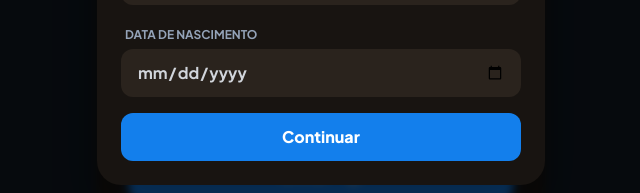
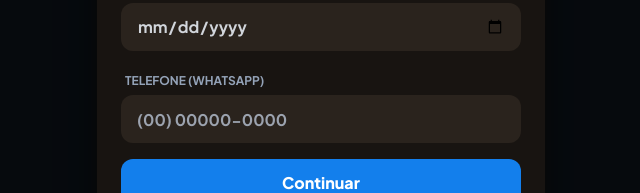
Before and after one commit to CrisSantos05/BillyBuddy, a React (Vite) app: page / in a window 1280 px wide. Both pictures are taken after a click on the button "Cadastre-se". Shown: the part 456-649 px from the top of the page, without its empty margins (319-959 px from the left). Built offline with nearby package versions, Linux system fonts and the light colour scheme; no server answers.

Commit message:
fix: use email-based RLS for strict deletion and improve error messaging

```diff
--- a/src/components/TutorRegistrationModal.tsx
+++ b/src/components/TutorRegistrationModal.tsx
@@ -16,6 +16,7 @@ const TutorRegistrationModal: React.FC<TutorRegistrationModalProps> = ({ isOpen,
         email: '',
         cpf: '',
         dob: '',
+        phone: '',
         password: '',
         confirmPassword: ''
     });
@@ -28,7 +29,7 @@ const TutorRegistrationModal: React.FC<TutorRegistrationModalProps> = ({ isOpen,
 
     const handleNextStep = () => {
         if (step === 1) {
-            if (!formData.name || !formData.surname || !formData.cpf || !formData.dob) {
+            if (!formData.name || !formData.surname || !formData.cpf || !formData.dob || !formData.phone) {
                 alert('Preencha todos os campos obrigatórios.');
                 return;
             }
@@ -63,6 +64,7 @@ const TutorRegistrationModal: React.FC<TutorRegistrationModalProps> = ({ isOpen,
                         full_name: `${formData.name} ${formData.surname}`,
                         cpf: formData.cpf,
                         dob: formData.dob,
+                        phone: formData.phone,
                         role: 'tutor'
                     }
                 }
@@ -79,6 +81,7 @@ const TutorRegistrationModal: React.FC<TutorRegistrationModalProps> = ({ isOpen,
                             email: formData.email,
                             full_name: `${formData.name} ${formData.surname}`,
                             cpf: formData.cpf,
+                            phone: formData.phone,
                             role: 'tutor'
                         }
                     ]);
@@ -161,6 +164,16 @@ const TutorRegistrationModal: React.FC<TutorRegistrationModalProps> = ({ isOpen,
                                     className="w-full h-12 rounded-xl bg-slate-50 dark:bg-[#2a231d] border-none px-4 font-bold focus:ring-2 focus:ring-primary text-slate-600 dark:text-gray-300"
                                 />
                             </div>
+                            <div className="space-y-1">
+                                <label className="text-xs font-bold text-slate-400 uppercase ml-1">Telefone (WhatsApp)</label>
+                                <input
+                                    name="phone"
+                                    value={formData.phone}
+                                    onChange={handleChange}
+                                    className="w-full h-12 rounded-xl bg-slate-50 dark:bg-[#2a231d] border-none px-4 font-bold focus:ring-2 focus:ring-primary"
+                                    placeholder="(00) 00000-0000"
+                                />
+                            </div>
                             <button
                                 onClick={handleNextStep}
                                 className="w-full h-12 bg-primary text-white font-extrabold rounded-xl mt-4 hover:brightness-110 active:scale-95 transition-all"
--- a/src/pages/RegistrationForm.tsx
+++ b/src/pages/RegistrationForm.tsx
@@ -239,7 +239,7 @@ const RegistrationForm: React.FC<RegistrationFormProps> = ({ navigateTo, vetId }
               </div>
 
               <div className="space-y-2">
-                <label className="text-xs font-bold text-slate-500 uppercase ml-1">Telefone (WhatsApp)</label>
+                <label className="text-xs font-bold text-primary uppercase ml-1">Telefone (WhatsApp) *</label>
                 <div className="relative">
                   <input
                     name="phone"
--- a/src/pages/VetValidation.tsx
+++ b/src/pages/VetValidation.tsx
@@ -96,7 +96,8 @@ const VetValidation: React.FC<VetValidationProps> = ({ navigateTo, onEditVet })
 
             // 2. Double check if rows were actually deleted (RLS check)
             if (!data || data.length === 0) {
-                throw new Error('Permissão negada ou registro não encontrado no banco de dados.');
+                console.error('RLS Blocked deletion or record not found for ID:', id);
+                throw new Error('Permissão negada pelo banco de dados. Verifique se você está logado com a conta cris.santos@gmail.com.');
             }
 
             // 3. Update the list immediately
@@ -214,6 +215,7 @@ const VetValidation: React.FC<VetValidationProps> = ({ navigateTo, onEditVet })
 
                             <div className="text-xs text-slate-500 space-y-1 mb-4 bg-slate-50 dark:bg-slate-900/50 p-3 rounded-xl">
                                 <p><span className="font-bold">CPF:</span> {vet.profile?.cpf}</p>
+                                <p><span className="font-bold">Telefone:</span> {vet.profile?.phone || 'Não informado'}</p>
                                 <p><span className="font-bold">Contrato até:</span> {vet.contract_valid_until}</p>
                                 <p><span className="font-bold">Clínica:</span> {vet.clinic_name}</p>
                                 {vet.profile?.temp_password && (
```
